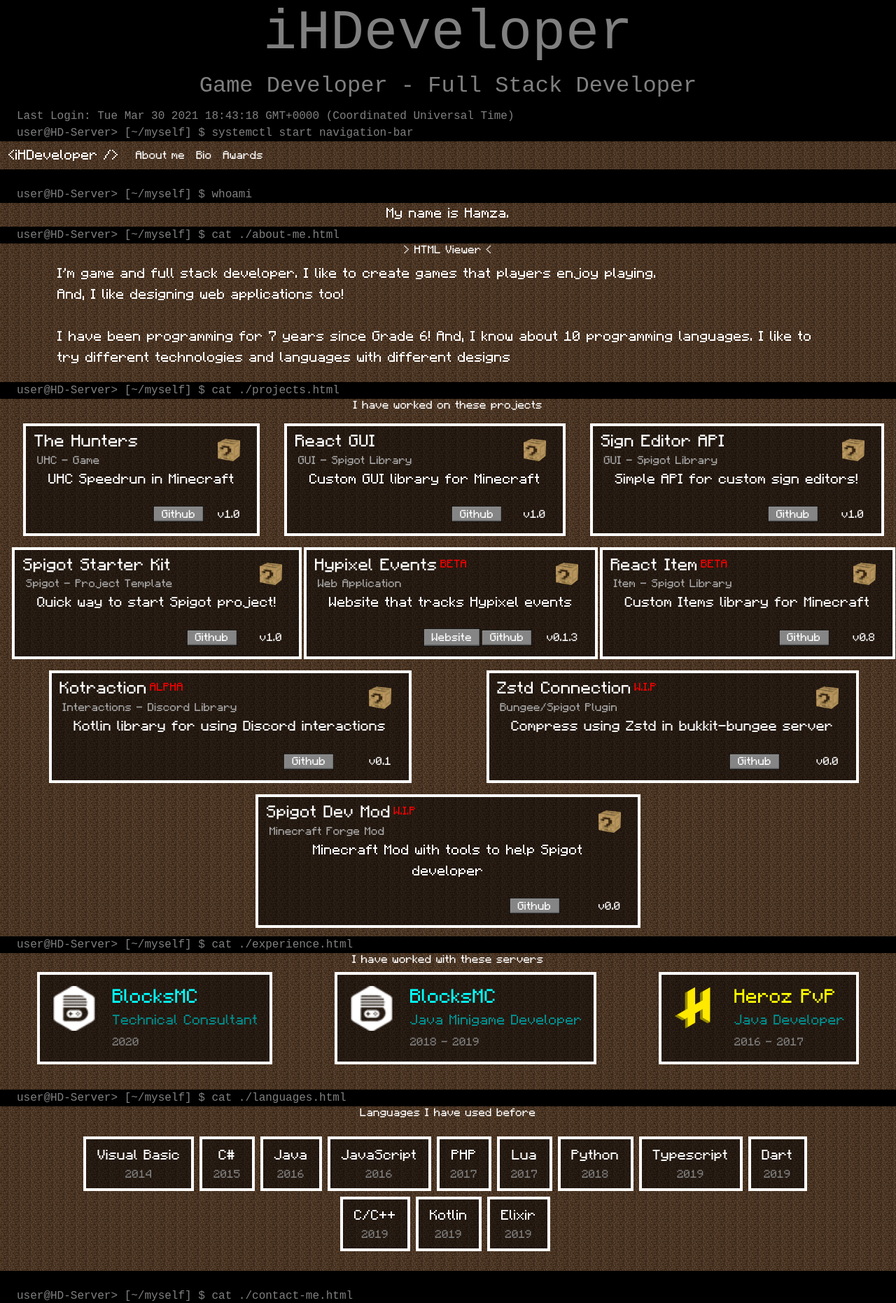
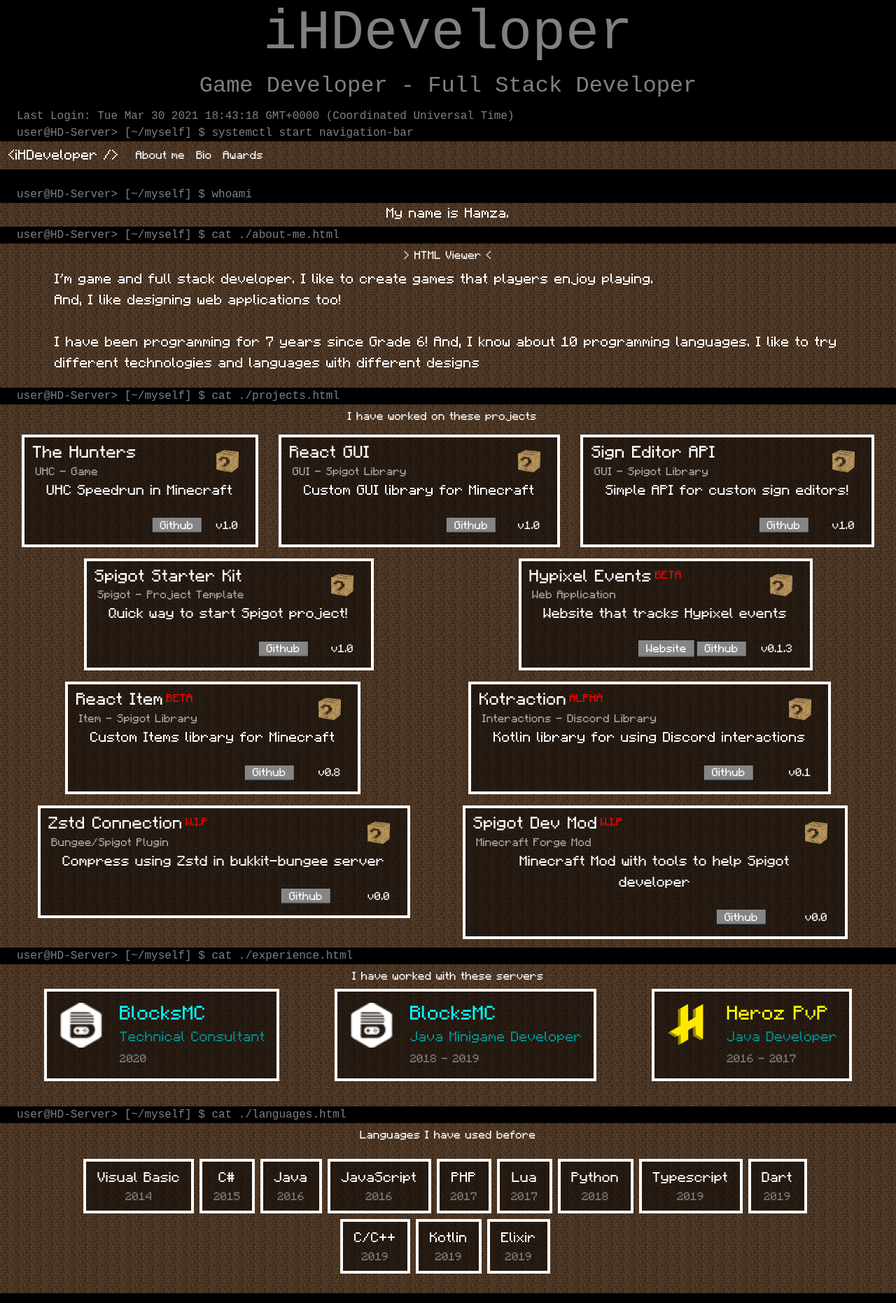
Before and after one commit to iHDeveloper/iHDeveloper, an Angular app: page /about in a window 1280 px wide. Shown: the top 1862 px of the page at 70% size. Built offline with nearby package versions, Linux system fonts and the light colour scheme.

Commit message:
fix: home sections wasn't on the right layout

```diff
--- a/src/app/page-home/page-home.component.html
+++ b/src/app/page-home/page-home.component.html
@@ -8,7 +8,7 @@
 
 <hd-terminal class="w-100 h-100" command="cat ./about-me.html"></hd-terminal>
 <hd-minecraft>
-    <div class="container">
+    <div class="container pt-2 ps-2 pe-2">
         <h6 class="text-center mb-2">&gt; HTML Viewer &lt;</h6>
         <p class="lead text">
             I'm game and full stack developer. I like to create games that players enjoy playing.
@@ -26,7 +26,7 @@
 
 <hd-terminal class="w-100 h-100" command="cat ./projects.html"></hd-terminal>
 <hd-minecraft>
-    <div class="container-fluid pe-2 ps-2">
+    <div class="container-fluid pt-2 ps-2 pe-4">
         <h6 class="text-center mb-2">I have worked on these projects</h6>
         <div class="d-flex flex-wrap justify-content-around">
             <hd-project name="The Hunters" description="UHC Speedrun in Minecraft" version="1.0" tags="UHC - Game" github="https://github.com/iHDeveloper/TheHunters"></hd-project>
@@ -45,7 +45,7 @@
 <!-- Experience -->
 <hd-terminal class="w-100 h-100" command="cat ./experience.html"></hd-terminal>
 <hd-minecraft>
-    <div class="container-fluid pe-2 ps-2">
+    <div class="container-fluid pt-2 ps-4 pe-4">
         <h6 class="text-center mb-2">I have worked with these servers</h6>
         <div class="d-flex flex-wrap justify-content-around mb-3">
             <hd-experience>
@@ -73,7 +73,7 @@
 <!-- Languages -->
 <hd-terminal command="cat ./languages.html"></hd-terminal>
 <hd-minecraft>
-    <div class="container">
+    <div class="container pt-2 ps-2 pe-2">
         <h6 class="text-center mb-2">Languages I have used before</h6>
         <div class="d-flex flex-row flex-wrap justify-content-center align-items-center p-3">
             <hd-lang lang="Visual Basic" year="2014"></hd-lang>
```
